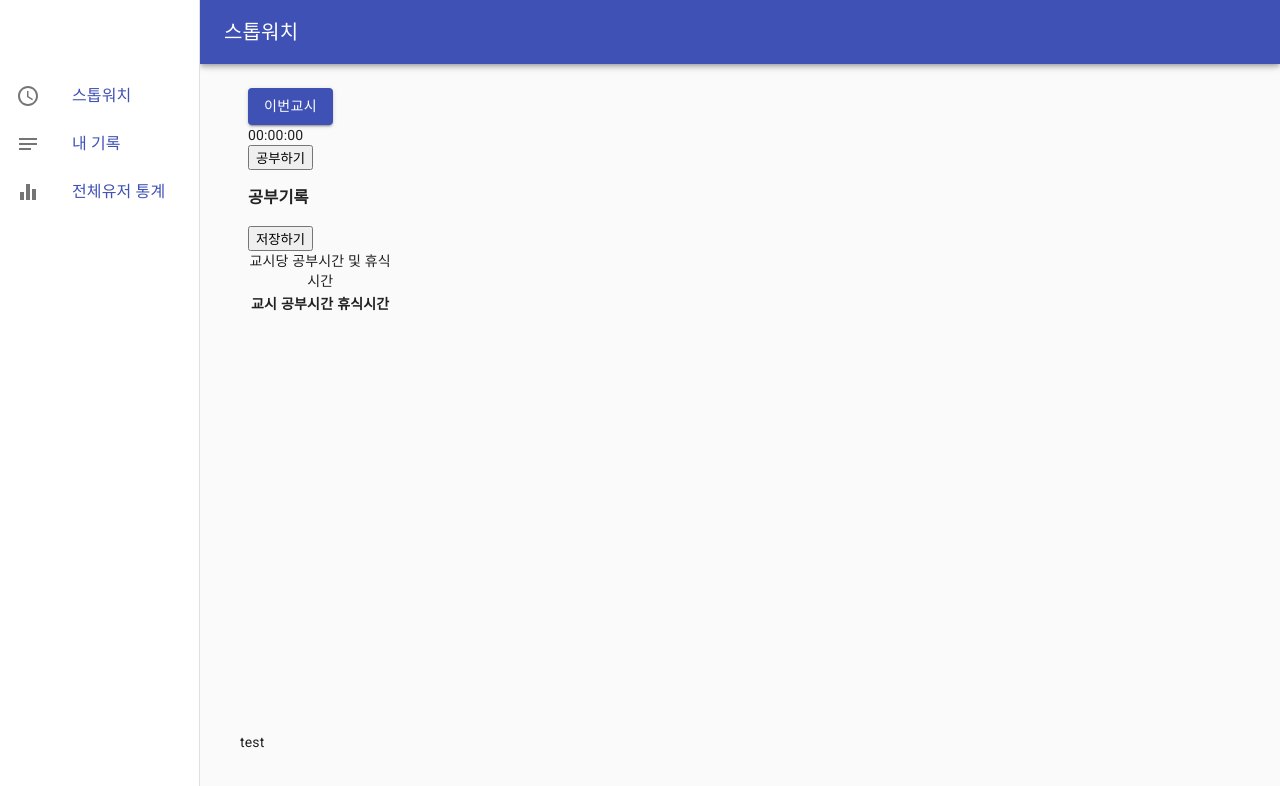
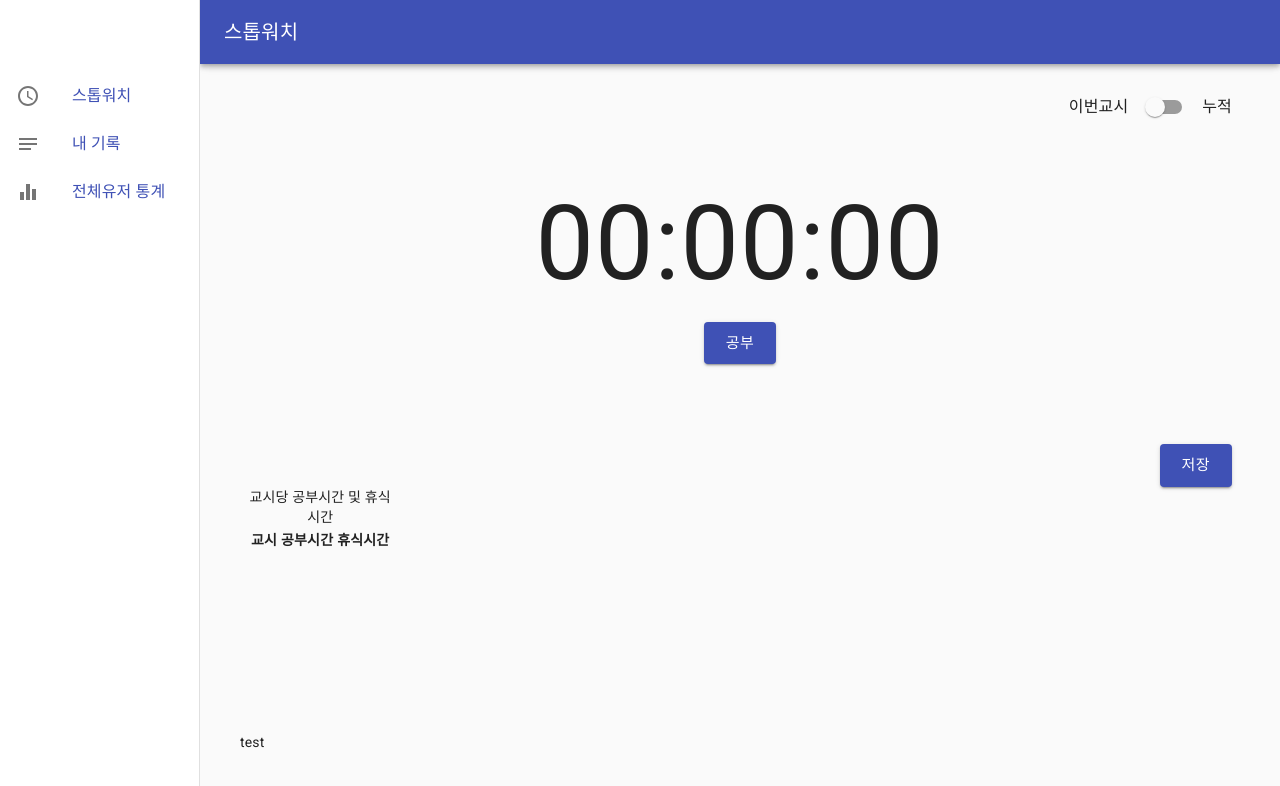
Before and after one commit to Kang-Jh/studytimestopwatch, a React (Create React App) app: page / in a window 1280 px wide. Shown: the top 786 px of the page. Built offline with nearby package versions, Linux system fonts and the light colour scheme.

Commit message:
remove modal and apply mui to stopwatch page

```diff
--- a/src/components/Modal.tsx
+++ /dev/null
@@ -1,42 +0,0 @@
-import { useRef, useEffect, ReactElement } from 'react';
-import ReactDOM from 'react-dom';
-
-const modalRoot: HTMLElement = document.getElementById(
-  'modalRoot'
-) as HTMLElement;
-
-export default function ({
-  isOpened,
-  children,
-}: {
-  isOpened: boolean;
-  children: ReactElement;
-}) {
-  const containerRef = useRef(document.createElement('div'));
-
-  useEffect(() => {
-    const container: HTMLDivElement = containerRef.current;
-    container.setAttribute('class', 'Modal');
-    modalRoot.appendChild(container);
-
-    return () => {
-      modalRoot.removeChild(container);
-    };
-  }, []);
-
-  useEffect(() => {
-    if (isOpened) {
-      modalRoot.setAttribute('class', 'open');
-    }
-
-    return () => {
-      modalRoot.setAttribute('class', '');
-    };
-  }, [isOpened]);
-
-  if (isOpened) {
-    return ReactDOM.createPortal(children, containerRef.current);
-  } else {
-    return null;
-  }
-}
--- a/src/pages/Stopwatch.tsx
+++ b/src/pages/Stopwatch.tsx
@@ -1,5 +1,4 @@
 import React, { useState, useLayoutEffect, useRef, useReducer } from 'react';
-import Modal from '../components/Modal';
 import TimeDisplay from '../components/TimeDisplay';
 import StudyRecordTable from '../components/StudyRecordTable';
 import { Time } from '../@types/time';
@@ -12,7 +11,18 @@ import {
 } from '../utils/time';
 import { postStudyRecordsOfAllUsers } from '../utils/fetchReocrds';
 
-import { Button, Switch, Typography } from '@material-ui/core';
+import {
+  Button,
+  Switch,
+  Typography,
+  Grid,
+  Dialog,
+  TextField,
+  makeStyles,
+  DialogTitle,
+  DialogContent,
+  DialogActions,
+} from '@material-ui/core';
 
 interface StopwatchActionParameter {
   type: string;
@@ -20,6 +30,30 @@ interface StopwatchActionParameter {
   totalRestTime: Time;
   heading: string;
 }
+
+const useStyles = makeStyles((theme) => ({
+  textCenter: {
+    textAlign: 'center',
+  },
+  textRight: {
+    textAlign: 'right',
+  },
+  timeDisplay: {
+    marginBottom: theme.spacing(10),
+  },
+  switch: {
+    marginBottom: theme.spacing(5),
+  },
+  displayedLabel: {
+    fontSize: `calc(2rem + 1vw)`,
+  },
+  displayedTime: {
+    fontSize: `calc(2.5rem + 5vw)`,
+  },
+  buttonGap: {
+    margin: theme.spacing(0, 1),
+  },
+}));
 
 // recordsReducer는 일시정지 버튼이 클릭될 때마다 클릭된 시간을 기록
 // 또는 리셋 버튼이 클릭될 경우 모든 기록을 삭제
@@ -120,6 +154,7 @@ const recordReducer = (
 };
 
 export default function (props: any) {
+  const classes = useStyles();
   const localStorageKeyRef = useRef('');
   const totalRunningTimeRef = useRef(0);
   const totalRestTimeRef = useRef(0);
@@ -151,8 +186,8 @@ export default function (props: any) {
       seconds: 0,
     },
   });
-  const [isModalOpened, setIsModalOpened] = useState(false);
-  const [showTotalTime, setShowTotalTime] = useState(true);
+  const [openSaveDialog, setOpenSaveDialog] = useState(false);
+  const [showTotalTime, setShowTotalTime] = useState(false);
 
   const currentStudyTime =
     !isStarted && !isResumed
@@ -300,47 +335,78 @@ export default function (props: any) {
   }, [isStarted, isResumed]);
 
   return (
-    <div>
+    <Grid container justify="center" alignItems="center">
       <Typography variant="srOnly" component="h2">
         스톱워치 및 공부기록
       </Typography>
 
-      <section>
+      {/* 스톱워치 디스플레이 아티클 */}
+      <Grid item component="article" xs={12} className={classes.timeDisplay}>
         <Typography variant="srOnly" component="h3">
           스톱워치 디스플레이
         </Typography>
 
-        {/* TODO 버튼에서 스위치로 바꾸기 */}
-        <div>
-          <Button
-            variant="contained"
+        {/* 스톱워치 디스플레이 상태 스위치 */}
+        <Typography component="div" className={classes.switch}>
+          <Grid
+            component="label"
+            container
+            alignItems="center"
+            justify="flex-end"
+            spacing={1}
+          >
+            <Grid item>이번교시</Grid>
+            <Grid item>
+              <Switch
+                checked={showTotalTime}
+                onChange={() => {
+                  setShowTotalTime((state) => !state);
+                }}
+                inputProps={{ 'aria-label': 'Display state checkbox' }}
                 color="primary"
-            onClick={() => setShowTotalTime((state) => !state)}
-          >
-            {showTotalTime ? '이번교시' : '누적시간'}
-          </Button>
-        </div>
+              />
+            </Grid>
+            <Grid item>누적</Grid>
+          </Grid>
+        </Typography>
 
+        {/* 스톱워치 디스플레이 시간 및 상태 표시 */}
         <div>
           <Typography variant="srOnly" component="h4">
             {displayedHeading}
           </Typography>
 
           <div>
-            <Typography>{displayedLabel}</Typography>
+            <Typography
+              align="center"
+              component="div"
+              className={classes.displayedLabel}
+            >
+              {displayedLabel}
+            </Typography>
+            <Typography
+              align="center"
+              component="div"
+              className={classes.displayedTime}
+            >
               <TimeDisplay
                 hours={displayedTime.hours}
                 minutes={displayedTime.minutes}
                 seconds={displayedTime.seconds}
               />
+            </Typography>
           </div>
         </div>
 
-        <div>
+        {/* 스톱워치 디스플레이 버튼 */}
+        <div className={classes.textCenter}>
           {/* 타이머가 한 번이라도 측정되었거나 기록이 저장되었으면 리셋 버튼을 표시 */}
           {(isStarted || localStorageKeyRef.current) && (
-            <button
-              type="button"
+            <Button
+              className={classes.buttonGap}
+              size="large"
+              variant="contained"
+              color="secondary"
               onClick={() => {
                 localStorageKeyRef.current = '';
                 setTotalStudyTime({ hours: 0, minutes: 0, seconds: 0 });
@@ -351,12 +417,15 @@ export default function (props: any) {
               }}
             >
               리셋
-            </button>
+            </Button>
           )}
 
           {isResumed ? (
-            <button
-              type="button"
+            <Button
+              className={classes.buttonGap}
+              size="large"
+              variant="contained"
+              color="primary"
               onClick={() => {
                 setIsResumed(false);
                 setRecord({
@@ -365,11 +434,14 @@ export default function (props: any) {
                 });
               }}
             >
-              쉬기
-            </button>
+              휴식
+            </Button>
           ) : (
-            <button
-              type="button"
+            <Button
+              className={classes.buttonGap}
+              size="large"
+              variant="contained"
+              color="primary"
               onClick={() => {
                 setIsStarted(true);
                 setIsResumed(true);
@@ -380,18 +452,24 @@ export default function (props: any) {
                 });
               }}
             >
-              공부하기
-            </button>
+              공부
+            </Button>
           )}
         </div>
-      </section>
+      </Grid>
 
-      <section>
-        <h3>공부기록</h3>
-        <div>
+      {/* 공부기록 섹션 */}
+      <Grid item component="section" xs={12}>
+        <Typography variant="srOnly" component="h3">
+          공부기록
+        </Typography>
+        <div className={classes.textRight}>
           {/* 저장하기 버튼은 저장하기 modal을 여는 역할을 함 */}
           {/* 실제로 저장하는 것이 아님 */}
-          <button
+          <Button
+            size="large"
+            variant="contained"
+            color="primary"
             onClick={() => {
               // 한 번이라도 스톱워치가 공부시간을 측정하지 않은 경우
               if (record.periodRecords.length === 0 && !isStarted) {
@@ -417,17 +495,31 @@ export default function (props: any) {
                 setIsStarted(false);
                 setIsResumed(false);
               }
-              setIsModalOpened(true);
+              setOpenSaveDialog(true);
             }}
           >
-            저장하기
-          </button>
+            저장
+          </Button>
         </div>
 
+        <article>
           <StudyRecordTable record={record} />
-      </section>
+        </article>
+      </Grid>
 
-      <Modal isOpened={isModalOpened}>
+      <Dialog
+        open={openSaveDialog}
+        onClose={() => {
+          setOpenSaveDialog(false);
+        }}
+        aria-labelledby="form-dialog-title"
+      >
+        <DialogTitle disableTypography id="form-dialog-title">
+          <Typography variant="h6" component="h3">
+            공부기록 저장
+          </Typography>
+        </DialogTitle>
+        <DialogContent>
           <form
             onSubmit={(e) => {
               e.preventDefault();
@@ -438,7 +530,10 @@ export default function (props: any) {
                 key = `${localStorage.length + 1}. ${record.heading}`;
                 localStorage.setItem(
                   key,
-                JSON.stringify({ ...record, localKey: localStorage.length + 1 })
+                  JSON.stringify({
+                    ...record,
+                    localKey: localStorage.length + 1,
+                  })
                 );
                 localStorageKeyRef.current = key;
               } else {
@@ -457,38 +552,34 @@ export default function (props: any) {
 
               postStudyRecordsOfAllUsers(record);
 
-            setIsModalOpened(false);
+              setOpenSaveDialog(false);
               setRecord({ type: 'heading', heading: '' });
             }}
           >
-          <h3>공부기록 저장</h3>
-
-          <div>
-            <label htmlFor="heading">제목</label>
-            <input
+            <TextField
+              autoFocus
+              id="saveRecordHeading"
+              label="제목"
               type="text"
-              id="heading"
-              value={record.heading}
               onChange={(e) =>
                 setRecord({ type: 'heading', heading: e.target.value })
               }
             />
-          </div>
 
-          <div>
-            <button type="submit">저장</button>
-            <button
-              type="button"
+            <DialogActions>
+              <Button type="submit">취소</Button>
+              <Button
                 onClick={() => {
                   setRecord({ type: 'heading', heading: '' });
-                setIsModalOpened(false);
+                  setOpenSaveDialog(false);
                 }}
               >
-              취소
-            </button>
-          </div>
+                저장
+              </Button>
+            </DialogActions>
           </form>
-      </Modal>
-    </div>
+        </DialogContent>
+      </Dialog>
+    </Grid>
   );
 }
```
Lines whose indentation alone changed are shown as unchanged.
